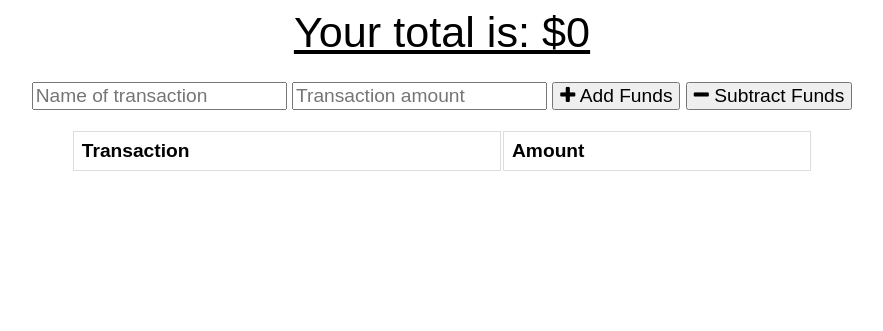
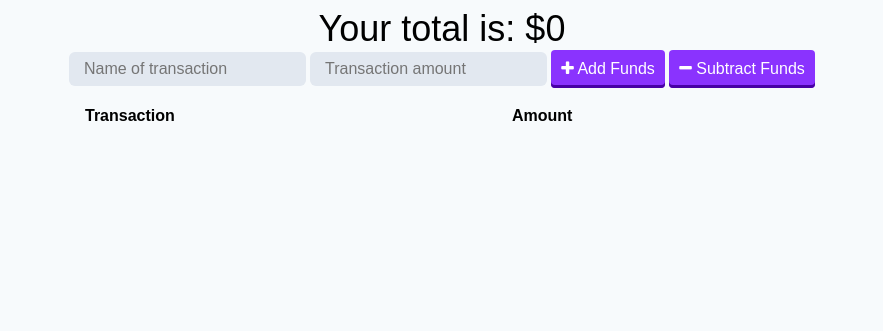
Before and after one commit to angelicalorraine/Budget-Tracker, a website: page public/index.html in a window 1280 px wide. Shown: the whole page, without its empty margins (198-1081 px from the left). Drawn offline with nearby package versions, Linux system fonts and the light colour scheme; no server answers.

Commit message:
Style updated

```diff
--- a/public/styles.css
+++ b/public/styles.css
@@ -1,25 +1,55 @@
+*,
+*::before,
+*::after {
+  box-sizing: border-box;
+}
+
 body {
-  font-size: 120%;
+  font-size: 16px;
+  font-family: Arial;
+  background-color: #f7fafc;
+}
+
+button,
+input {
+  font-size: 1em;
   font-family: Arial;
 }
 
-button, input {
-  font-size: 100%;
-  font-family: Arial;
+label {
+  font-weight: 900;
+}
+
+input {
+  border: 2px solid transparent;
+  border-radius: 6px;
+  padding: 0.4em 0.8em;
+  background-color: #e2e8f0;
+}
+
+input:focus {
+  background-color: #ffffff;
+  border: 2px solid #cbd5e0;
+  outline: 0;
+}
+
+button {
+  background: #8a33fe;
+  border: none;
+  border-radius: 4px;
+  cursor: pointer;
+  color: #ffffff;
+  padding: 10px;
+  box-shadow: inset 0 -3px 0 0 #4801a5;
+}
+
+button:active {
+  box-shadow: none;
+  transform: translateY(3px);
 }
 
 table {
   width: 100%;
-}
-
-td, th {
-  border: 1px solid #dddddd;
-  text-align: left;
-  padding: 8px;
-}
-
-tr:nth-child(even) {
-  background-color: #dddddd;
 }
 
 .error {
@@ -28,18 +58,16 @@ tr:nth-child(even) {
 
 .wrapper {
   margin: 0 auto;
-  max-width: 825px;
+  max-width: 800px;
   text-align: center;
 }
 
 .total {
   font-size: 150%;
-  text-decoration: underline;
 }
 
-.form {
+form {
   margin-top: 25px;
-  width: 100%;
 }
 
 .transactions {
@@ -49,3 +77,7 @@ tr:nth-child(even) {
   width: 90%;
   margin: 0 auto;
 }
+
+.transaction-buttons {
+  margin-top: 25px;
+}
```
